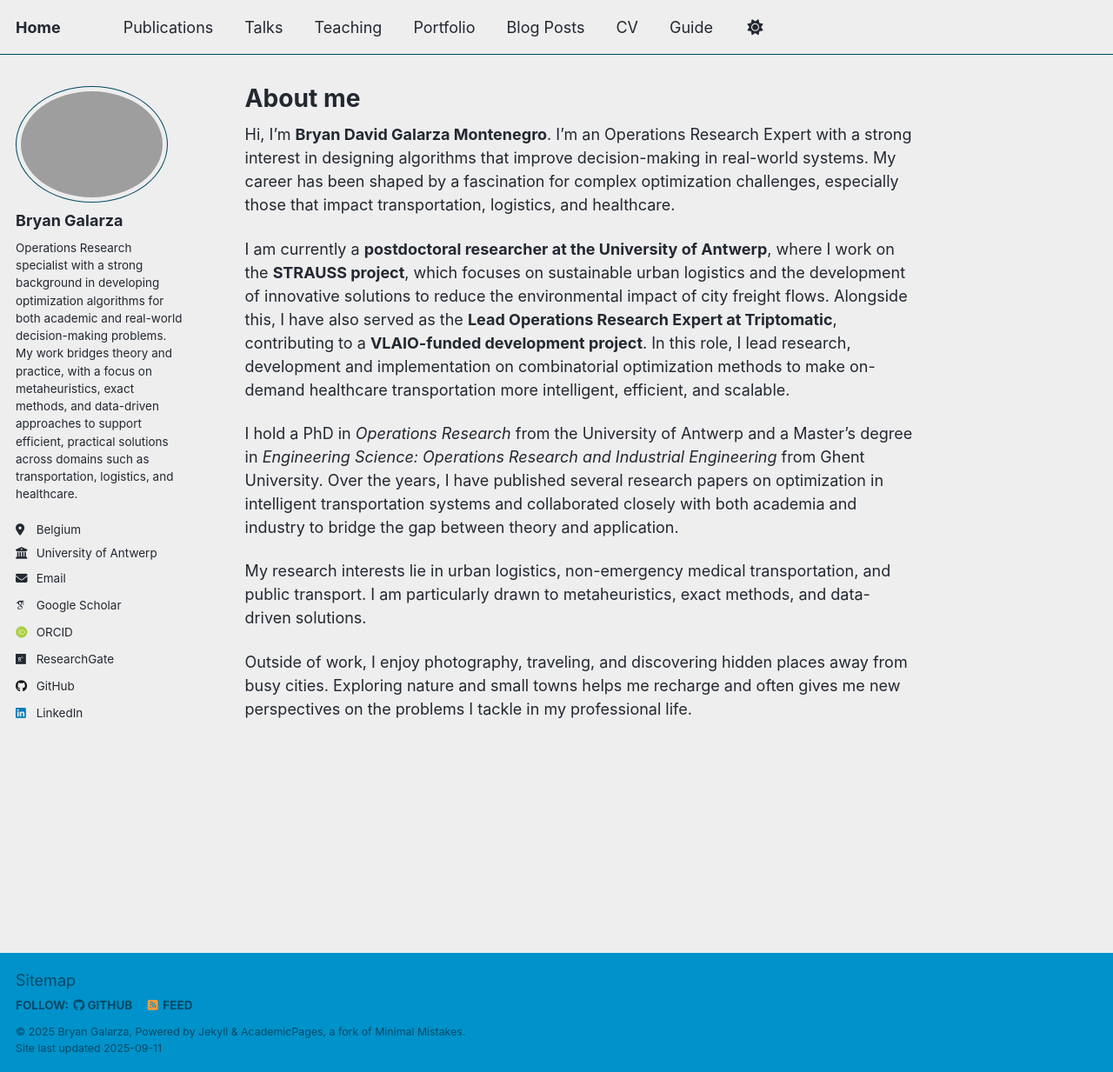
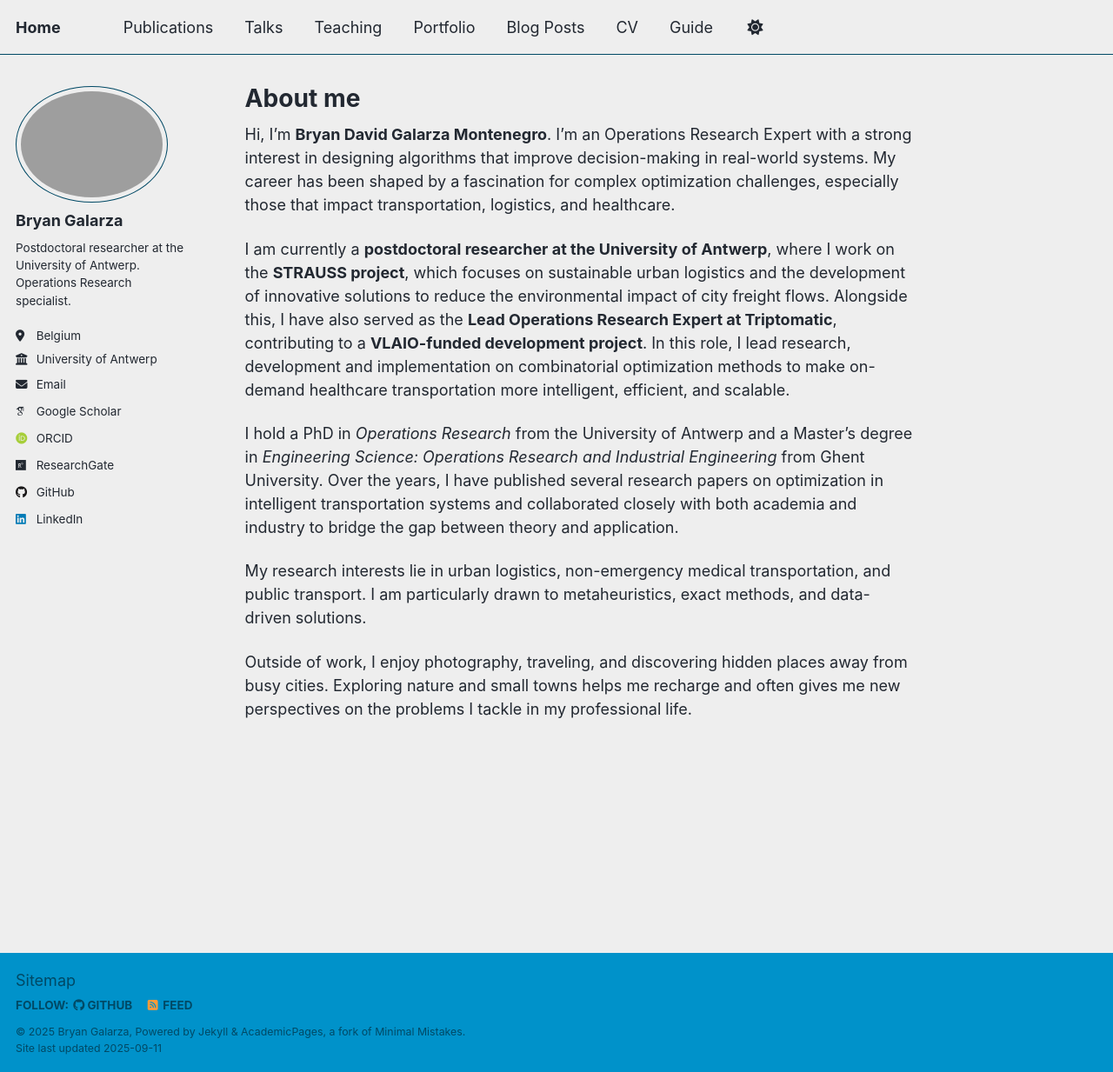
Before and after one commit to BryanG13/bryang13.github.io, a Jekyll site: the page built from _pages/about.md, in a window 1280 px wide and 1233 px high. Shown: the whole window at 87% size. Built offline with Jekyll 4.4.1, drawn with Linux system fonts in a browser that asks for light colours; some web fonts are replaced; a script that is not in the unit is left out.

Commit message:
better bio

```diff
--- a/_config.yml
+++ b/_config.yml
@@ -26,7 +26,7 @@ author:
   avatar           : "profile.jpeg"
   name             : "Bryan Galarza"
   pronouns         : # example: "she/her"
-  bio              : "Operations Research specialist with a strong background in developing optimization algorithms for both academic and real-world decision-making problems. My work bridges theory and practice, with a focus on metaheuristics, exact methods, and data-driven approaches to support efficient, practical solutions across domains such as transportation, logistics, and healthcare."
+  bio              : "Postdoctoral researcher at the University of Antwerp. Operations Research specialist."
   location         : "Belgium"
   employer         : "University of Antwerp"
   uri              : # URL
```
